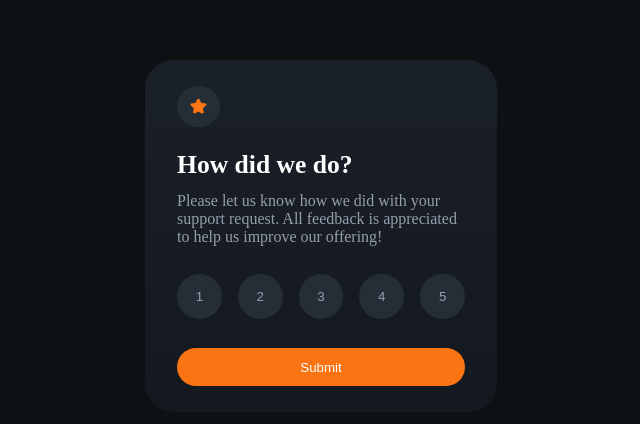
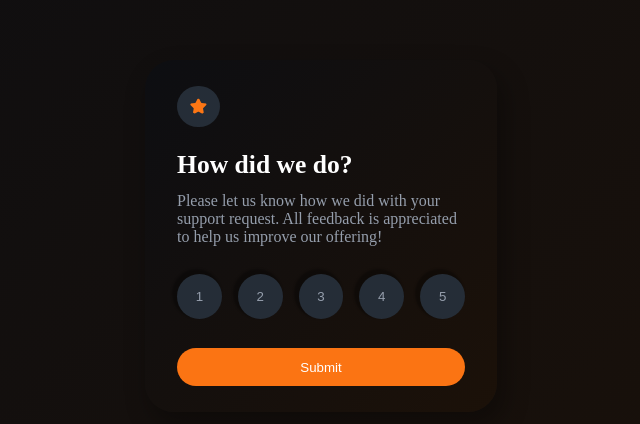
Before and after one commit to mohammadreza2003-af/32-interactive-rating-component, a plain HTML site: page index.html in a window 1280 px wide. Shown: the part 164-588 px from the top of the page, without its empty margins (319-959 px from the left). Drawn offline with Linux system fonts and the light colour scheme.

Commit message:
update style

```diff
--- a/style.css
+++ b/style.css
@@ -16,14 +16,15 @@ body {
   justify-content: center;
   align-items: center;
   min-height: 100vh;
-  background: linear-gradient(hsl(204, 15.2%, 6.5%), hsl(214.3, 20%, 6.9%));
+  background: linear-gradient(135deg, hsl(228, 16%, 6%), hsl(27, 53%, 7%));
 }
 main {
   padding: 1.6rem 2rem;
-  background: linear-gradient(180deg, hsl(214, 21%, 13%), hsl(218, 22%, 10%));
+  background: linear-gradient(135deg, hsl(228, 16%, 6%), hsl(27, 53%, 7%));
   border-radius: 1.8rem;
   max-width: 22rem;
   max-height: 352px;
+  box-shadow: 6px 12px 24px 2px rgba(0, 0, 0, 0.3);
 }
 .ac-front {
   display: none;
@@ -60,6 +61,7 @@ main {
   background: var(--color-Dark-Blue);
   border-radius: 50%;
   transition: all 0.3s ease-in-out;
+  box-shadow: -3px -3px 2px 2px rgba(0, 0, 0, 0.3);
 }
 .ac-btn {
   background: var(--color-Orange);
```
